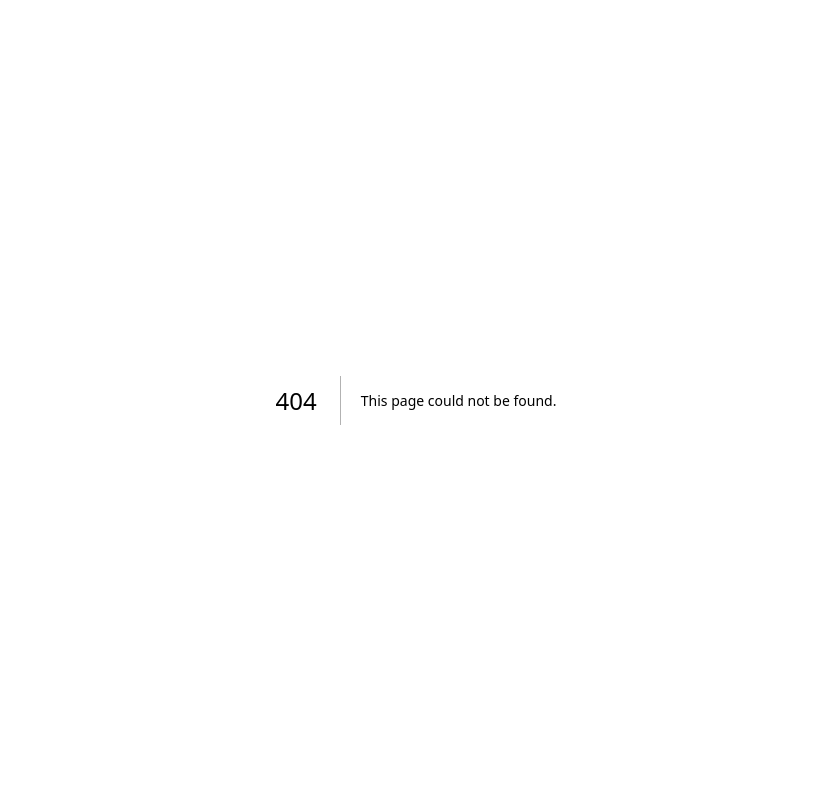
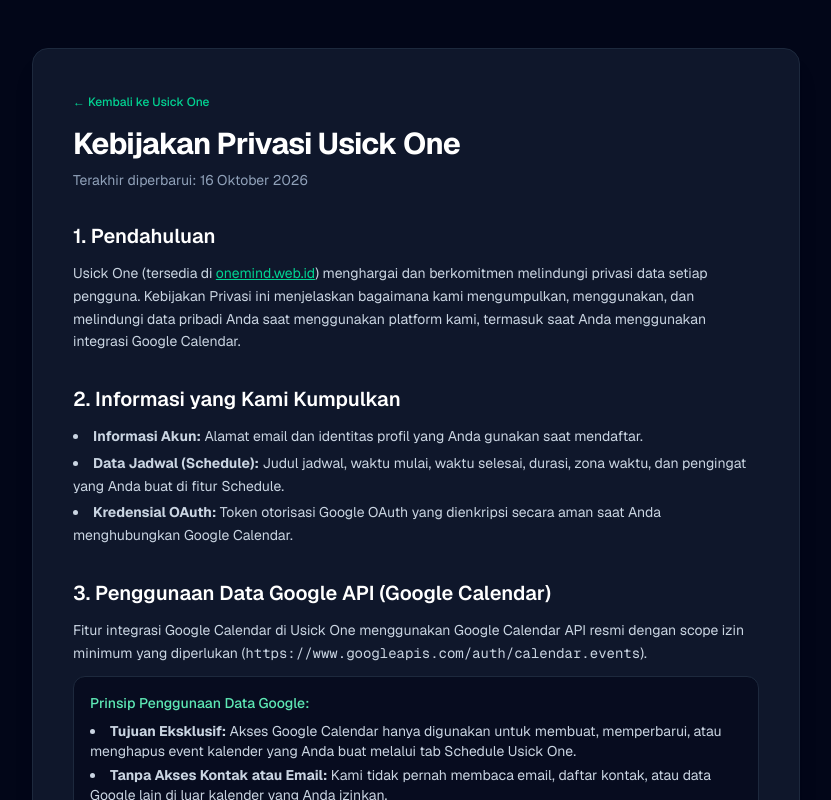
Before and after one commit to usickartwork/AI-PRIBADI, a Next.js app: page /privacy in a window 1280 px wide. Before the commit this address had no page. Shown: the whole page, without its empty margins (224-1055 px from the left). Built offline with nearby package versions, Linux system fonts and the light colour scheme.

Commit message:
feat(legal): add Privacy Policy page for Google OAuth verification and production compliance

```diff
--- /dev/null
+++ b/app/privacy/page.tsx
@@ -0,0 +1,142 @@
+import type { Metadata } from "next";
+import Link from "next/link";
+
+export const metadata: Metadata = {
+  title: "Kebijakan Privasi — Usick One",
+  description: "Kebijakan Privasi Usick One dan Penggunaan Google API User Data.",
+  alternates: {
+    canonical: "https://onemind.web.id/privacy",
+  },
+};
+
+export default function PrivacyPolicyPage() {
+  return (
+    <div className="min-h-screen bg-slate-950 text-slate-100 py-12 px-4 sm:px-6 lg:px-8">
+      <div className="max-w-3xl mx-auto bg-slate-900 border border-slate-800 rounded-2xl p-6 sm:p-10 shadow-xl space-y-8">
+        <div>
+          <Link
+            href="/"
+            className="text-xs font-medium text-emerald-400 hover:text-emerald-300 transition-colors inline-flex items-center gap-1 mb-4"
+          >
+            ← Kembali ke Usick One
+          </Link>
+          <h1 className="text-3xl font-bold tracking-tight text-white">
+            Kebijakan Privasi Usick One
+          </h1>
+          <p className="text-sm text-slate-400 mt-2">
+            Terakhir diperbarui: 16 Oktober 2026
+          </p>
+        </div>
+
+        <section className="space-y-3">
+          <h2 className="text-xl font-semibold text-white">1. Pendahuluan</h2>
+          <p className="text-sm leading-relaxed text-slate-300">
+            Usick One (tersedia di{" "}
+            <a href="https://onemind.web.id" className="text-emerald-400 underline">
+              onemind.web.id
+            </a>
+            ) menghargai dan berkomitmen melindungi privasi data setiap pengguna. Kebijakan Privasi ini menjelaskan bagaimana kami mengumpulkan, menggunakan, dan melindungi data pribadi Anda saat menggunakan platform kami, termasuk saat Anda menggunakan integrasi Google Calendar.
+          </p>
+        </section>
+
+        <section className="space-y-3">
+          <h2 className="text-xl font-semibold text-white">2. Informasi yang Kami Kumpulkan</h2>
+          <ul className="list-disc list-inside text-sm leading-relaxed text-slate-300 space-y-1">
+            <li>
+              <strong>Informasi Akun:</strong> Alamat email dan identitas profil yang Anda gunakan saat mendaftar.
+            </li>
+            <li>
+              <strong>Data Jadwal (Schedule):</strong> Judul jadwal, waktu mulai, waktu selesai, durasi, zona waktu, dan pengingat yang Anda buat di fitur Schedule.
+            </li>
+            <li>
+              <strong>Kredensial OAuth:</strong> Token otorisasi Google OAuth yang dienkripsi secara aman saat Anda menghubungkan Google Calendar.
+            </li>
+          </ul>
+        </section>
+
+        <section className="space-y-3">
+          <h2 className="text-xl font-semibold text-white">
+            3. Penggunaan Data Google API (Google Calendar)
+          </h2>
+          <p className="text-sm leading-relaxed text-slate-300">
+            Fitur integrasi Google Calendar di Usick One menggunakan Google Calendar API resmi dengan scope izin minimum yang diperlukan (<code>https://www.googleapis.com/auth/calendar.events</code>).
+          </p>
+          <div className="bg-slate-950/60 border border-slate-800 rounded-xl p-4 text-sm text-slate-300 space-y-2">
+            <p className="font-medium text-emerald-300">Prinsip Penggunaan Data Google:</p>
+            <ul className="list-disc list-inside space-y-1 text-slate-300">
+              <li>
+                <strong>Tujuan Eksklusif:</strong> Akses Google Calendar hanya digunakan untuk membuat, memperbarui, atau menghapus event kalender yang Anda buat melalui tab Schedule Usick One.
+              </li>
+              <li>
+                <strong>Tanpa Akses Kontak atau Email:</strong> Kami tidak pernah membaca email, daftar kontak, atau data Google lain di luar kalender yang Anda izinkan.
+              </li>
+              <li>
+                <strong>Tidak Dijual atau Dibagikan:</strong> Kami tidak pernah menjual, menyewakan, atau membagikan data pengguna Google kepada pihak ketiga atau pengiklan mana pun.
+              </li>
+              <li>
+                <strong>Tidak Digunakan untuk Melatih Model AI:</strong> Data kalender Anda tidak pernah digunakan untuk melatih model kecerdasan buatan (AI/LLM).
+              </li>
+              <li>
+                <strong>Kepatuhan Kebijakan Pengguna Google API:</strong> Penggunaan dan transfer informasi yang diterima dari Google API oleh Usick One tunduk pada{" "}
+                <a
+                  href="https://developers.google.com/terms/api-services-user-data-policy"
+                  target="_blank"
+                  rel="noopener noreferrer"
+                  className="text-emerald-400 underline"
+                >
+                  Google API Services User Data Policy
+                </a>
+                , termasuk persyaratan <em>Limited Use</em>.
+              </li>
+            </ul>
+          </div>
+        </section>
+
+        <section className="space-y-3">
+          <h2 className="text-xl font-semibold text-white">4. Keamanan dan Penyimpanan Data</h2>
+          <p className="text-sm leading-relaxed text-slate-300">
+            Kredensial sensitif seperti Google OAuth Refresh Token dienkripsi menggunakan standar enkripsi tingkat militer (<strong>AES-256-GCM</strong>) di sisi server sebelum disimpan ke database. Kredensial tidak pernah diekspos ke browser atau disimpan di local storage perangkat Anda.
+          </p>
+        </section>
+
+        <section className="space-y-3">
+          <h2 className="text-xl font-semibold text-white">5. Pencabutan Izin & Penghapusan Data</h2>
+          <p className="text-sm leading-relaxed text-slate-300">
+            Anda memiliki kontrol penuh atas akun dan data Anda:
+          </p>
+          <ul className="list-disc list-inside text-sm leading-relaxed text-slate-300 space-y-1">
+            <li>
+              Anda dapat memutuskan koneksi Google Calendar kapan saja melalui menu pengaturan Schedule di Usick One.
+            </li>
+            <li>
+              Anda juga dapat mencabut akses kapan saja melalui halaman izin Google Anda di{" "}
+              <a
+                href="https://myaccount.google.com/permissions"
+                target="_blank"
+                rel="noopener noreferrer"
+                className="text-emerald-400 underline"
+              >
+                myaccount.google.com/permissions
+              </a>
+              .
+            </li>
+            <li>
+              Saat koneksi diputus, token yang tersimpan di server kami akan dihapus secara permanen.
+            </li>
+          </ul>
+        </section>
+
+        <section className="space-y-3">
+          <h2 className="text-xl font-semibold text-white">6. Kontak Kami</h2>
+          <p className="text-sm leading-relaxed text-slate-300">
+            Jika Anda memiliki pertanyaan mengenai Kebijakan Privasi ini atau pengelolaan data Anda, silakan hubungi tim kami di{" "}
+            <a href="mailto:support@onemind.web.id" className="text-emerald-400 underline">
+              support@onemind.web.id
+            </a>
+            .
+          </p>
+        </section>
+      </div>
+    </div>
+  );
+}
```
